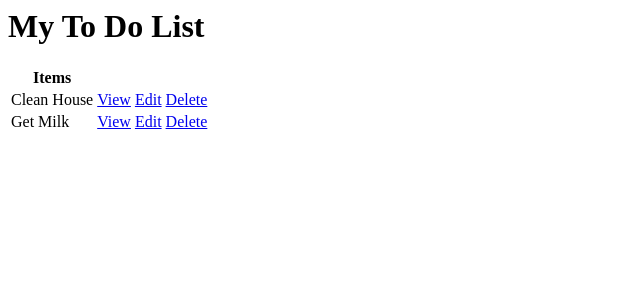
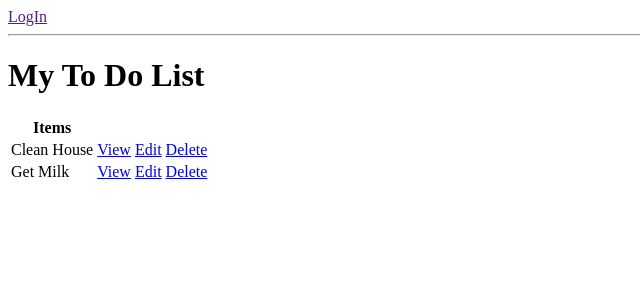
Before and after one commit to mahorbhaskar/ToDoApp, a Django app: page / in a window 1280 px wide. Shown: the top 300 px of the page, without its empty margins (0-640 px from the left). Run offline with Django 3.2, Linux system fonts and the light colour scheme; data comes from the database, SQL or seed files in the repository; both versions use the stored data as it was after the commit.

Commit message:
LogIn-Functionality

```diff
--- /dev/null
+++ b/todo_list/base/templates/base/login.html
@@ -0,0 +1,6 @@
+<h1>LogIn</h1>
+<form action="" method="POST">
+    {% csrf_token %}
+    {{form.as_p}}
+    <input type="submit" value="LogIn">
+</form>
--- a/todo_list/base/templates/base/task_list.html
+++ b/todo_list/base/templates/base/task_list.html
@@ -1,3 +1,12 @@
+{% if request.user.is_authenticated %}
+
+<p>{{request.user}}</p>
+<a href="">Logout</a>
+{% else %}
+<a href="">LogIn</a>
+{% endif %}
+
+<hr>
 <h1>My To Do List</h1>
 <a href="{% url 'task-create' %}"></a>
 <table>
--- a/todo_list/base/urls.py
+++ b/todo_list/base/urls.py
@@ -1,8 +1,9 @@
 from django.urls import path
-from .views import TaskList, TaskDetail, TaskCreate, TaskUpdate, DeleteView
+from .views import TaskList, TaskDetail, TaskCreate, TaskUpdate, DeleteView, CustomLoginView
 
 
 urlpatterns = [
+    path('login/', CustomLoginView.as_view(), name = 'login'),
     path('',TaskList.as_view(), name='tasks'),
     path('task/<int:pk>/',TaskDetail.as_view(), name='task'),
     path('task-create/',TaskCreate.as_view(), name='task-create'),
--- a/todo_list/base/views.py
+++ b/todo_list/base/views.py
@@ -3,8 +3,20 @@ from django.views.generic.list import ListView
 from django.views.generic.detail import DetailView
 from django.views.generic.edit import CreateView, UpdateView, DeleteView
 from django.urls import reverse_lazy
+
+from django.contrib.auth.views import LoginView
+
 from .models import Task
 # Create your views here.
+
+class CustomLoginView(LoginView):
+    template_name = 'base/login.html'
+    fields = '__all__'
+    redirect_authenticated_user = True
+
+    def get_success_url(self):
+        return reverse_lazy('tasks')
+
 
 class TaskList(ListView):
     model = Task
```
Also changed, not shown: todo_list/db.sqlite3.
